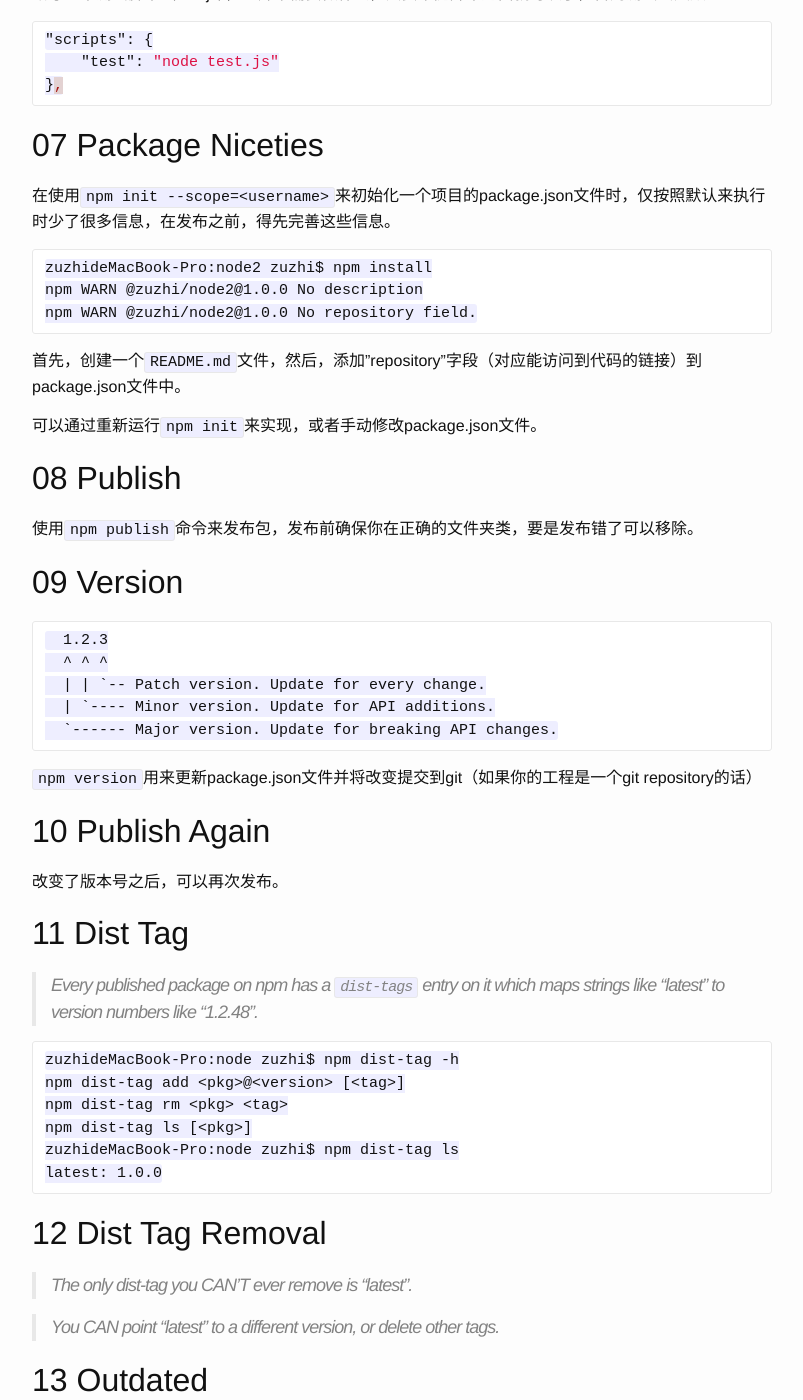
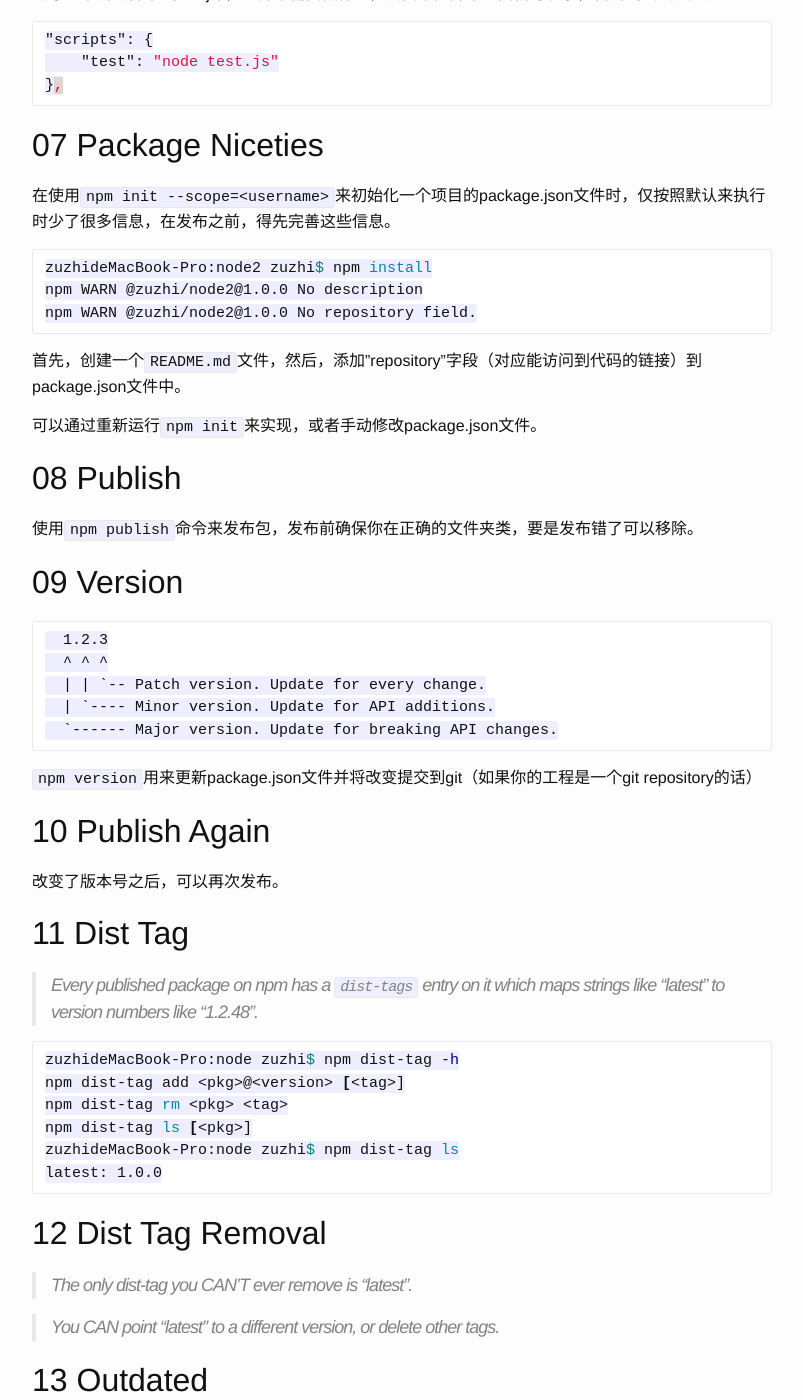
Before and after one commit to zuzhi/zuzhi.github.io, a Jekyll site: the page built from _posts/2016-01-25-How-to-npm.markdown, in a window 1280 px wide and 1400 px high, scrolled down 3459 px. Shown: the whole window, without its empty margins (238-1041 px from the left). Built offline with Jekyll 4.4.1, drawn with Linux system fonts in a browser that asks for light colours; some of the changed text lies outside the part shown.

Commit message:
kramdown syntax fix

````diff
--- a/_posts/2016-01-25-How-to-npm.markdown
+++ b/_posts/2016-01-25-How-to-npm.markdown
@@ -16,7 +16,7 @@
 
 `how-to-npm`的菜单如下：
 
-```
+~~~
 HOW-TO-NPM
     ----------
     00 Install npm                                        [COMPLETED]
@@ -38,19 +38,20 @@
     16 Finale                                             [COMPLETED]
     -----------------
     HELP
-```
+~~~
 
 ## 00 Install npm
 安装nodejs，npm也被一起安装了。
 
 npm帮助类的命令：
-```
+
+~~~
 npm <cmd> -h     quick help on <cmd>
 npm -l           display full usage info
 npm faq          commonly asked questions
 npm help <term>  search for help on <term>
 npm help npm     involved overview
-```
+~~~
 第一个命令可以快速查看`<cmd>`的用法，第三个是查看详细说明
 
 ## 01 Dev Environment
@@ -65,19 +66,19 @@
 ## 03 Start A Project
 `npm init --scope=<username>`，将创建一个package.json文件
 
-```
+~~~
 See `npm help json` for definitive documentation on these fields
 and exactly what they do.
-```
+~~~
 之后再使用`npm install <pkg> --save`来安装包并将其作为依赖包加入到package.json的相应位置
 
-```
+~~~
 Use `npm install <pkg> --save` afterwards to install a package and
 save it as a dependency in the package.json file.
-```
+~~~
 按照提示输入以下信息（括号中为默认值）创建package.json文件
 
-```
+~~~
 name(@zuzhi/node),
 version(1.0.0),
 description(),
@@ -87,10 +88,10 @@
 keywords,
 author,
 license(ISC)
-```
+~~~
 全部按照默认值在node2文件下以用户zuzhi来创建的package.json文件如下：
 
-```
+~~~
 {
   "name": "@zuzhi/node2",
   "version": "1.0.0",
@@ -102,7 +103,7 @@
   "author": "",
   "license": "ISC"
 }
-```
+~~~
 
 ## 04 Install a module
 
@@ -118,28 +119,29 @@
 ## 06 npm Test
 
 当前的package.json中，scripts一项如下：
-```json
+~~~json
 "scripts": {
     "test": "echo \"Error: no test specified\" && exit 1"
 },
-```
+~~~
 npm可以作为一个task runner，几乎所有的模块和工程都有一个测试脚本来保证一切正常，为了提醒你完善该脚本，npm默认放了一个"always failing"(总是测试不通过)的测试在该位置
 
 编写一个测试脚本（test.js），它并不需要做什么，只要不抛异常退出就可以了，否则测试会失败。
-```json
+~~~ json
 "scripts": {
     "test": "node test.js"
 },
-```
+~~~
 
 ## 07 Package Niceties
 
 在使用`npm init --scope=<username>`来初始化一个项目的package.json文件时，仅按照默认来执行时少了很多信息，在发布之前，得先完善这些信息。
-```
+
+~~~ bash
 zuzhideMacBook-Pro:node2 zuzhi$ npm install
 npm WARN @zuzhi/node2@1.0.0 No description
 npm WARN @zuzhi/node2@1.0.0 No repository field.
-```
+~~~
 
 首先，创建一个`README.md`文件，然后，添加"repository"字段（对应能访问到代码的链接）到package.json文件中。
 
@@ -151,13 +153,13 @@
 
 ## 09 Version
 
-```
+~~~
   1.2.3
   ^ ^ ^
   | | `-- Patch version. Update for every change.
   | `---- Minor version. Update for API additions.
   `------ Major version. Update for breaking API changes.
-```
+~~~
 
 `npm version`用来更新package.json文件并将改变提交到git（如果你的工程是一个git repository的话）
 
@@ -170,14 +172,14 @@
 > Every published package on npm has a `dist-tags` entry on it which
 maps strings like "latest" to version numbers like "1.2.48".
 
-```
+~~~ bash
 zuzhideMacBook-Pro:node zuzhi$ npm dist-tag -h
 npm dist-tag add <pkg>@<version> [<tag>]
 npm dist-tag rm <pkg> <tag>
 npm dist-tag ls [<pkg>]
 zuzhideMacBook-Pro:node zuzhi$ npm dist-tag ls
 latest: 1.0.0
-```
+~~~
 
 ## 12 Dist Tag Removal
 
@@ -200,7 +202,7 @@
 
 但是`npm update [-g] [<pkg>...]`命令可以直接更新包，详细用法如下：
 
-```
+~~~
 NPM-UPDATE(1)                                                    NPM-UPDATE(1)
 
 NAME
@@ -222,17 +224,18 @@
 
        If no package name is specified, all packages in the specified location
        (global or local) will be updated.
-```
+~~~
 
 ## 15 Rm
 
 `npm rm`命令用来删除包，命令使用方法如下：
-```
+
+~~~ bash
 zuzhideMacBook-Pro:node zuzhi$ npm rm -h
 npm uninstall [<@scope>/]<pkg>[@<version>]... [--save|--save-dev|--save-optional]
 
 aliases: remove, rm, r, un, unlink
-```
+~~~
 可见，同样可以使用`--save`参数来移除package.json中的引用
 
 ## 16 Finale
--- a/_posts/2016-01-25-Markdown-practice.markdown
+++ b/_posts/2016-01-25-Markdown-practice.markdown
@@ -5,11 +5,13 @@
 categories: markdown
 ---
 
-{% highlight bash%}
+~~~
 This should be a code block
 1
 2
 3
 4
 5
-{% endhighlight %}
+~~~
+
+turns out I should use kramdown syntax to write fenced code blocks.
````
